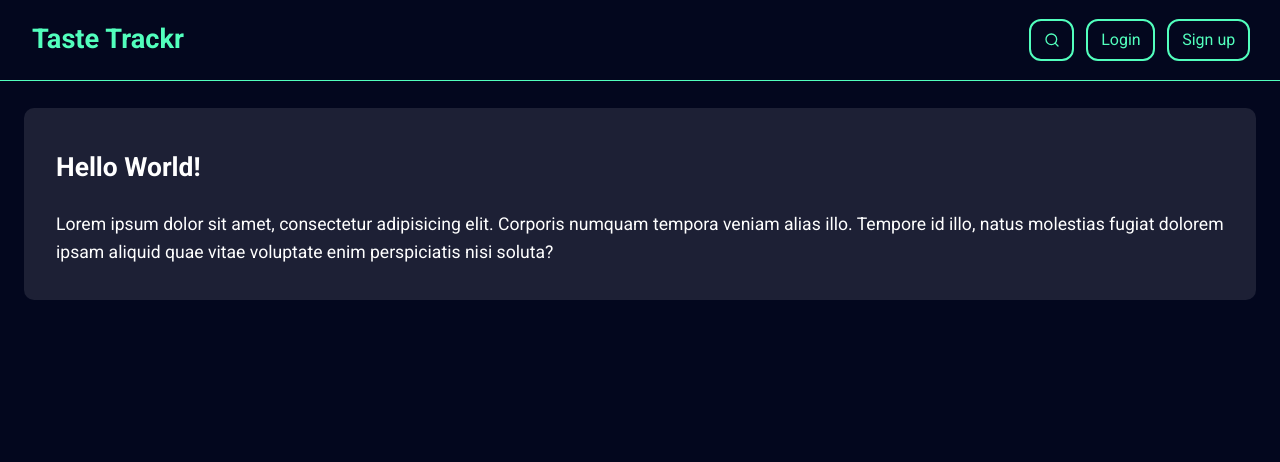
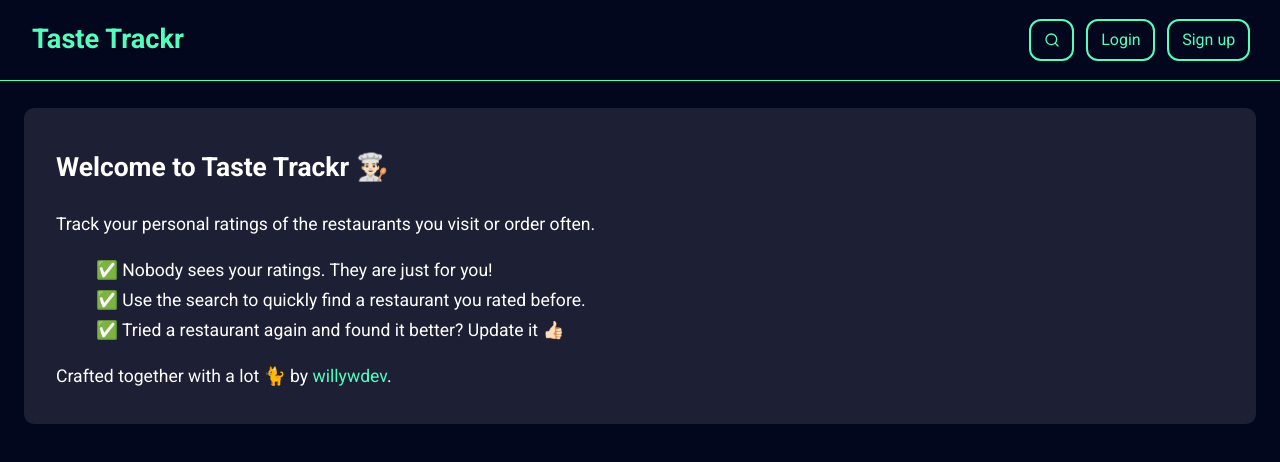
Before and after one commit to willywdev/Taste-Trackr, a Next.js app: page / in a window 1280 px wide. Shown: the top 462 px of the page. Built offline with nearby package versions, Linux system fonts and the light colour scheme; no server answers; the database is empty.

Commit message:
edit Landing Text

```diff
--- a/components/Landing/Landing.jsx
+++ b/components/Landing/Landing.jsx
@@ -1,15 +1,36 @@
+import styled from "styled-components";
+import { StyledLink } from "../StyledLink/Link.styled";
 import { StyledSection } from "../StyledSection/Section.styled";
 
 export default function Landing() {
   return (
     <StyledSection>
-      <h2>Hello World!</h2>
+      <h2>Welcome to Taste Trackr 👨🏻‍🍳</h2>
       <p>
-        Lorem ipsum dolor sit amet, consectetur adipisicing elit. Corporis
-        numquam tempora veniam alias illo. Tempore id illo, natus molestias
-        fugiat dolorem ipsam aliquid quae vitae voluptate enim perspiciatis nisi
-        soluta?
+        Track your personal ratings of the restaurants you visit or order often.
+      </p>
+      <StyledList>
+        <li>✅ Nobody sees your ratings. They are just for you!</li>
+        <li>
+          ✅ Use the search to quickly find a restaurant you rated before.
+        </li>
+        <li>✅ Tried a restaurant again and found it better? Update it 👍🏻</li>
+      </StyledList>
+      <p>
+        Crafted together with a lot 🐈 by{" "}
+        <StyledLink href="https://github.com/willywdev" target="_blank">
+          willywdev
+        </StyledLink>
+        .
       </p>
     </StyledSection>
   );
 }
+
+const StyledList = styled.ul`
+  list-style-type: none;
+
+  li {
+    margin-bottom: 2px;
+  }
+`;
```
